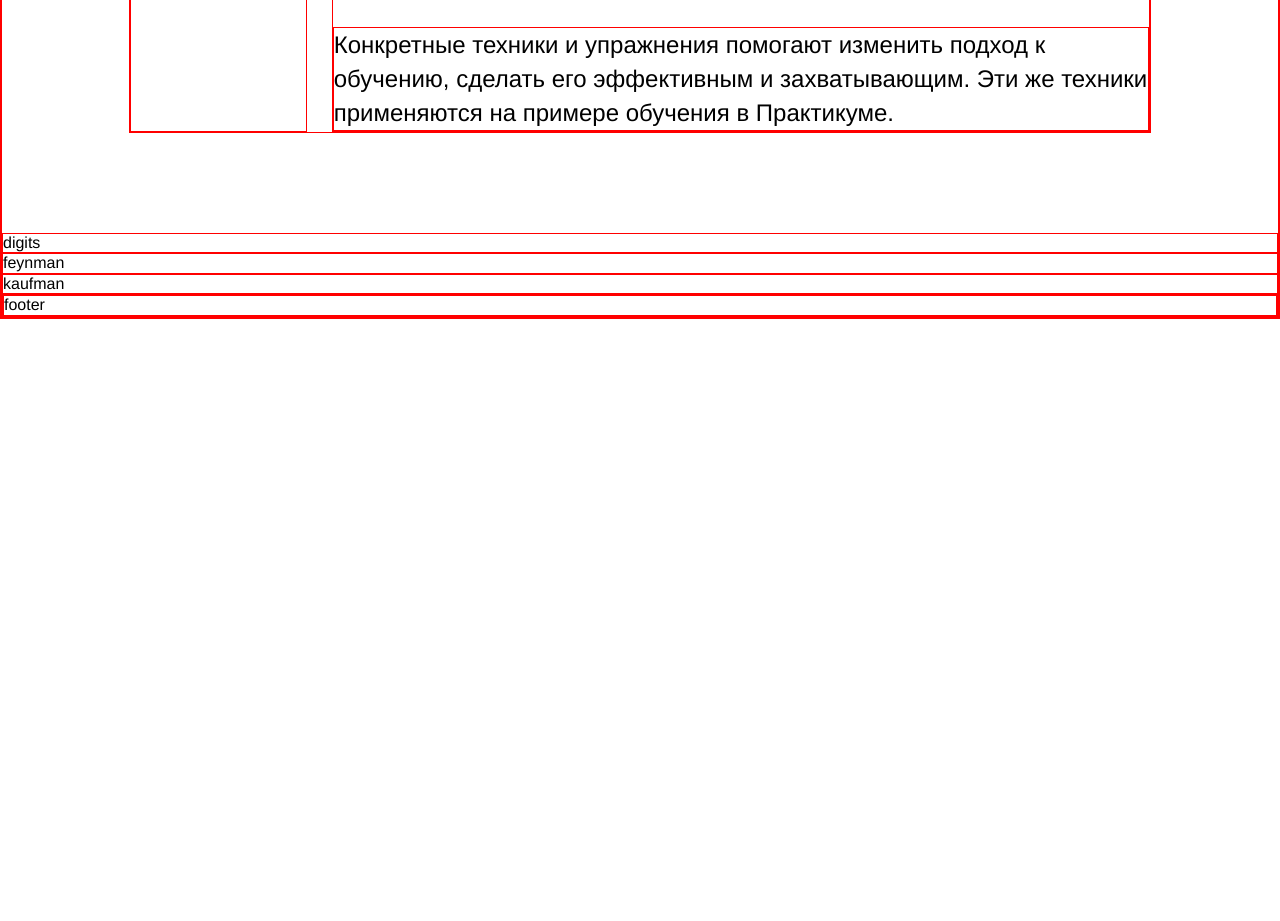
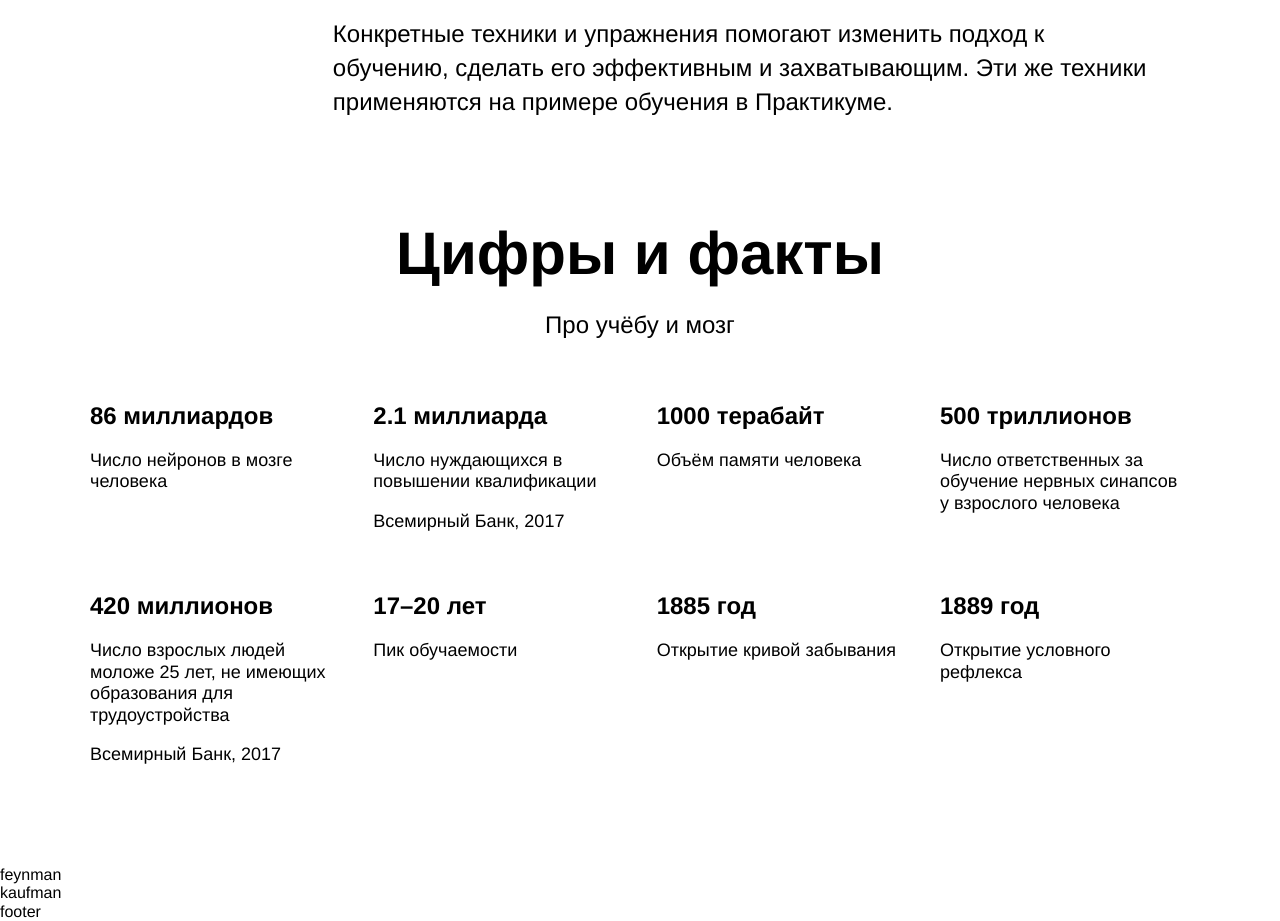
Before and after one commit to NikitaSavchuk97/how-to-learn, a plain HTML site: page index.html in a window 1280 px wide. Shown: the part 1137-2058 px from the top of the page. Before the commit the page ends 1456 px from the top, so only its background shows below. Drawn offline with Linux system fonts and the light colour scheme.

Commit message:
Сделал блок <digits></digits>

```diff
--- a/index.html
+++ b/index.html
@@ -49,11 +49,56 @@
       </section>
 
       <section class="digits">
-        <div>
 
-          digits
+        <h1 class="section-title">Цифры и факты</h1>
+        <h2 class="section-subtitle">Про учёбу и мозг</h2>
+
+        <div class="table">
+
+          <div class="table_cell">
+            <h1  class="table_heading">86 миллиардов</h1>
+            <p class="table_text">Число нейронов в мозге человека</p>
+          </div>
+
+          <div class="table_cell">
+            <h1  class="table_heading">2.1 миллиарда</h1>
+            <p class="table_text">Число нуждающихся в повышении квалификации</p>
+            <p class="table_text">Всемирный Банк, 2017</p>
+          </div>
+
+          <div class="table_cell">
+            <h1  class="table_heading">1000 терабайт</h1>
+            <p class="table_text">Объём памяти человека</p>
+          </div>
+
+          <div class="table_cell">
+            <h1  class="table_heading">500 триллионов</h1>
+            <p class="table_text">Число ответственных за обучение нервных синапсов у взрослого человека</p>
+          </div>
+
+          <div class="table_cell">
+            <h1  class="table_heading">420 миллионов</h1>
+            <p class="table_text">Число взрослых людей моложе 25 лет, не имеющих образования для трудоустройства</p>
+            <p class="table_text">Всемирный Банк, 2017</p>
+          </div>
+
+          <div class="table_cell">
+            <h1  class="table_heading">17–20 лет</h1>
+            <p class="table_text">Пик обучаемости</p>
+          </div>
+
+          <div class="table_cell">
+            <h1  class="table_heading">1885 год</h1>
+            <p class="table_text">Открытие кривой забывания</p>
+          </div>
+
+          <div class="table_cell">
+            <h1  class="table_heading">1889 год</h1>
+            <p class="table_text">Открытие условного рефлекса</p>
+          </div>
 
         </div>
+
       </section>
 
       <section class="feynman">
--- a/styles/style.css
+++ b/styles/style.css
@@ -1,6 +1,8 @@
-div, p , title, header, h1, footer, body, img {
+/*
+ div, p , title, header, h1, h2, footer, body, img, section{
   border: 1px solid red;
 }
+*/
 .page {
   min-width: 1100px;
   /* мы ещё не умеем делать мобильную версию сайта, */
@@ -88,7 +90,7 @@ div, p , title, header, h1, footer, body, img {
   display: flex;
   width: 80%;
   min-height: 275px;
-  margin: 100px auto;
+  margin: 100px auto 0 auto;
 }
 
 .brief {
@@ -100,7 +102,6 @@ div, p , title, header, h1, footer, body, img {
   font-weight: normal;
   color: #2f80ed;
 }
-
 
 .main-text {
   margin: 0 0 0 auto;
@@ -125,6 +126,68 @@ div, p , title, header, h1, footer, body, img {
   margin: 0px;
 }
 
+.digits{
+  display: flex;
+  flex-direction: column;
+  justify-content: center;
+  align-items: center;
+}
+
+.section-title {
+  margin: 100px 0 20px 0;
+  width: 60%;
+
+  line-height: 1.15em;
+  font-size: 60px;
+  font-weight: bolder;
+  text-align: center;
+}
+
+.section-subtitle {
+  margin: 0;
+  width: 60%;
+
+  line-height: 34px;
+  font-size: 24px;
+  font-weight: normal;
+  text-align: center;
+}
+
+.table {
+  margin: 0 auto 100px auto;
+  display: flex;
+  flex-wrap: wrap;
+  flex-direction: row;
+  justify-content: space-between;
+
+  width: 1100px;
+  min-height: 50px;
+}
+
+.table_cell {
+  margin: 60px 0 0 0;
+  width: 250px;
+  min-height: 100px;
+}
+
+.table_heading {
+  margin: 0 0 20px 0;
+
+  line-height: 1.15em;
+  font-size: 24px;
+  font-weight: bolder;
+}
+
+.table_text {
+  line-height: 1.2em;
+  font-size: 18px;
+  font-weight: normal;
+}
+
+.table_text:last-of-type {
+  margin-bottom: 0;
+}
+
 /* и элемента с модификатором вида ключ-значение */
 .table__cell_theme_dark {
   width: 200px;
```
